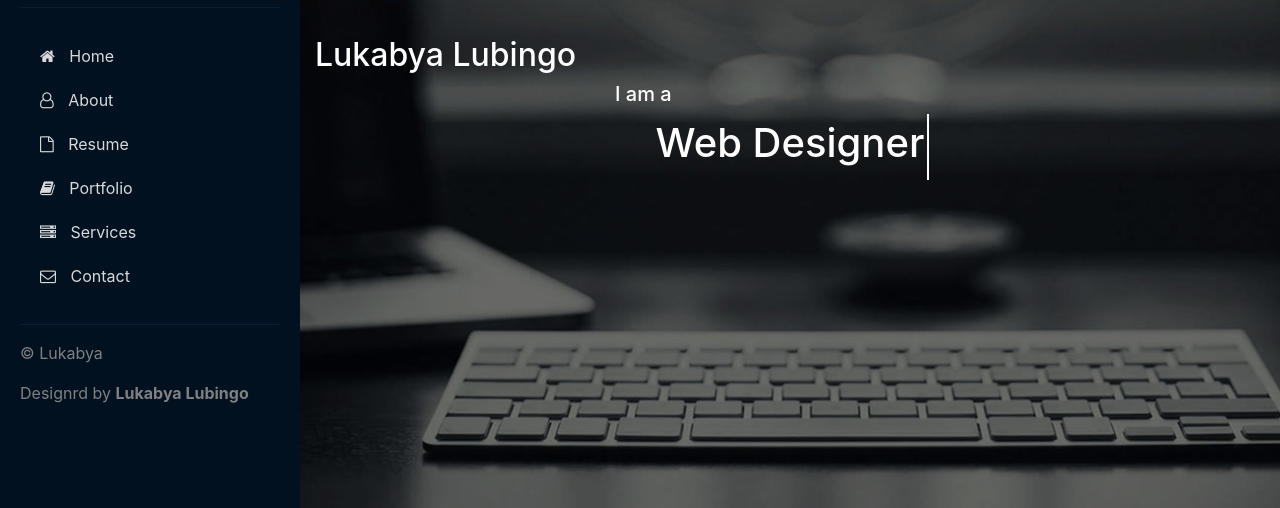
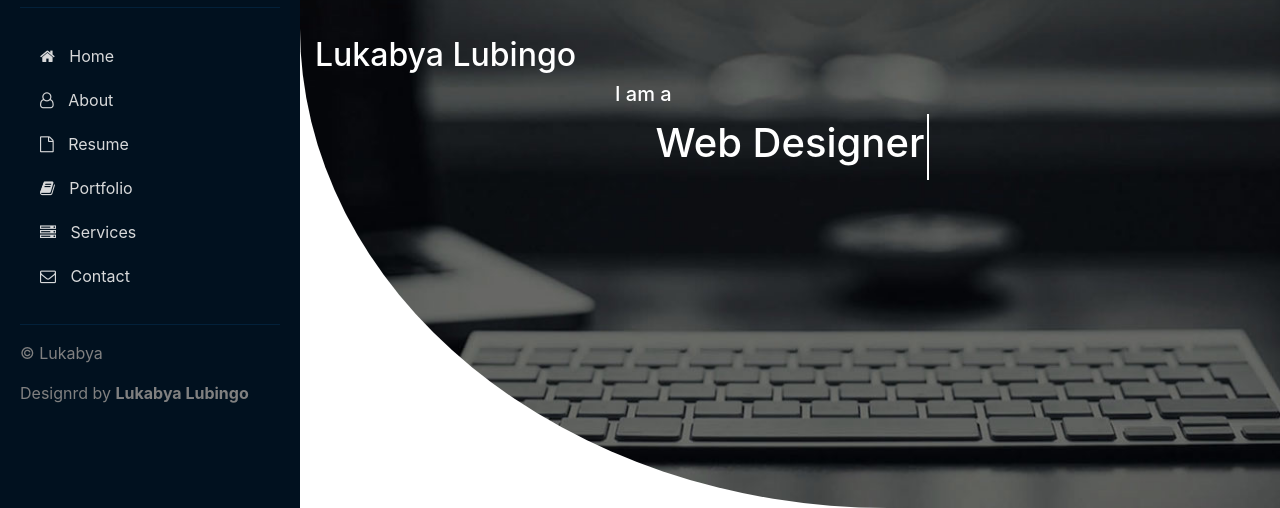
Before and after one commit to lukaby-eric/lukas, a plain HTML site: page index.html in a window 1280 px wide. Shown: the part 292-800 px from the top of the page. Drawn offline with nearby package versions, Linux system fonts and the light colour scheme.

Commit message:
Update style.css

```diff
--- a/assets/css/style.css
+++ b/assets/css/style.css
@@ -125,6 +125,7 @@ h3{
     background-attachment: fixed;
     background-repeat: no-repeat;
     color: white;
+    border-radius: 0 0 0 60%;
 }
 #home h5{
     margin-left: 300px;
```
